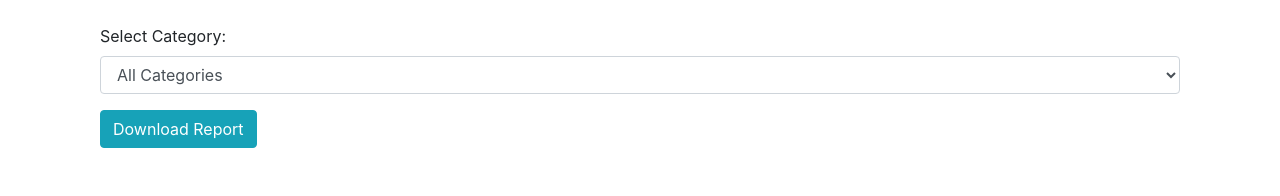
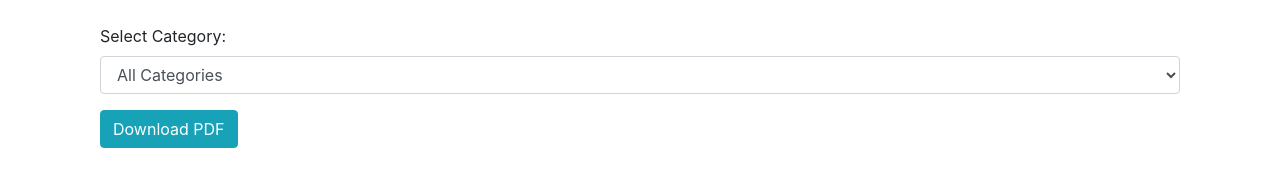
Before and after one commit to parkerg16/ebayClone, a Django app: template auction/templates/auction/report_items_on_sale.html in a window 1280 px wide. Shown: the part 128-324 px from the top of the page. Run offline with Django 3.2, Linux system fonts and the light colour scheme; the template is opened without the code that fills it, so the values that code supplies are empty; some libraries are stand-ins or nearby versions.

Commit message:
Changed to download pdf instead of download report.

```diff
--- a/auction/templates/auction/report_items_on_sale.html
+++ b/auction/templates/auction/report_items_on_sale.html
@@ -25,7 +25,7 @@
                 {% endfor %}
             </select>
         </div>
-        <button type="button" class="btn btn-info mb-4" onclick="window.location.href='{% url 'download_items_on_sale_report' %}?category={{ selected_category_id }}'">Download Report</button>
+        <button type="button" class="btn btn-info mb-4" onclick="window.location.href='{% url 'download_items_on_sale_report' %}?category={{ selected_category_id }}'">Download PDF</button>
     </form>
     <table class="table table-bordered">
         <thead>
```
